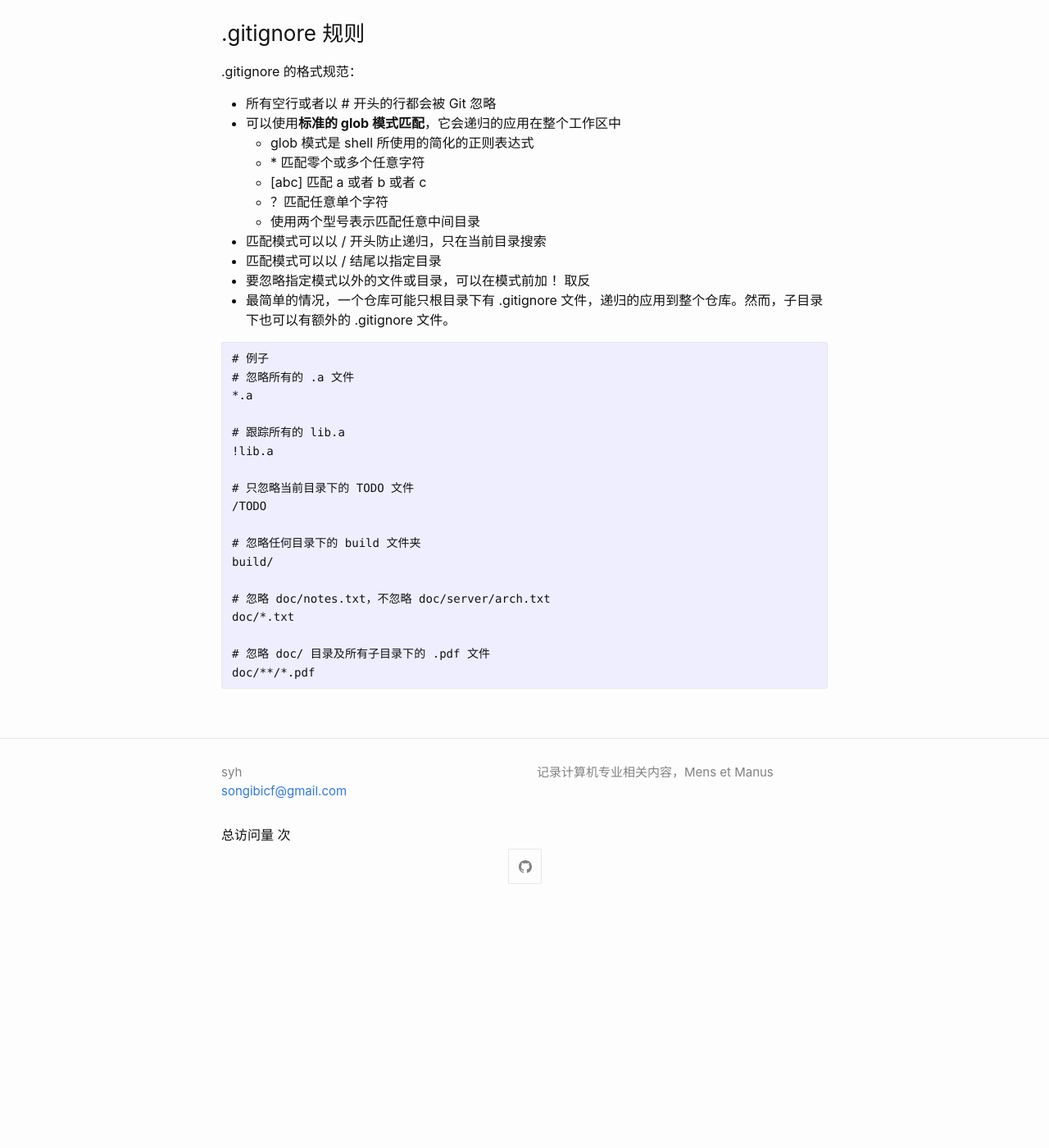
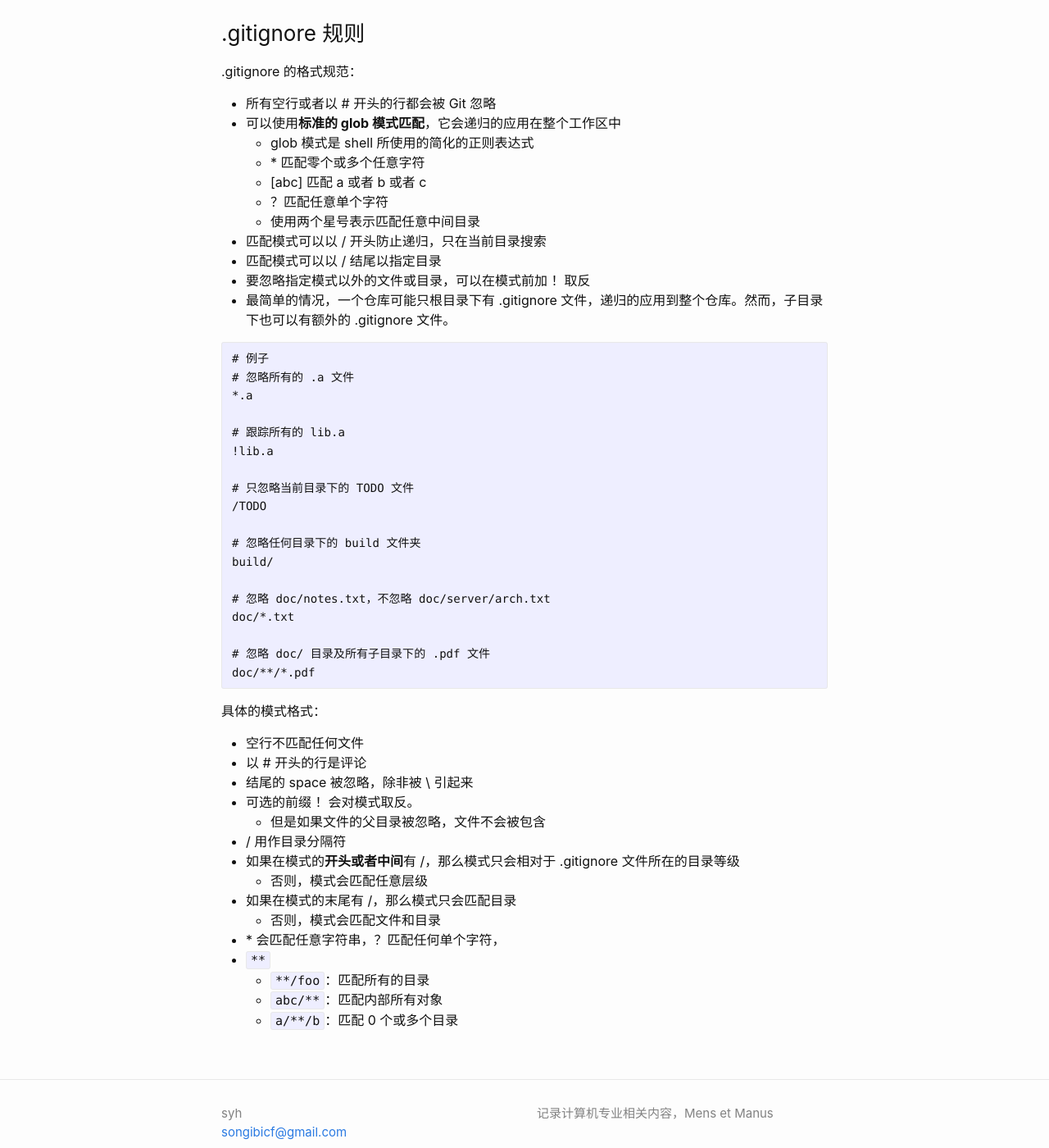
Before and after one commit to syh-1/syh-1.github.io, a Jekyll site: the page built from _posts/Git/2022-11-05-Git-0002.md, in a window 1280 px wide and 1400 px high, scrolled down 2582 px. Shown: the whole window at 82% size. Built offline with Jekyll 4.4.1, drawn with Linux system fonts in a browser that asks for light colours; comment, search, counter and statistics services are not loaded; before the commit the page ends 3695 px from its top, so only the background shows below that.

Commit message:
修改 Git-0002.md

```diff
--- a/_posts/Git/2022-11-05-Git-0002.md
+++ b/_posts/Git/2022-11-05-Git-0002.md
@@ -110,7 +110,7 @@ width = "500" />
     - \* 匹配零个或多个任意字符
     - [abc] 匹配 a 或者 b 或者 c
     - ？匹配任意单个字符
-    - 使用两个型号表示匹配任意中间目录
+    - 使用两个星号表示匹配任意中间目录
 * 匹配模式可以以 / 开头防止递归，只在当前目录搜索
 * 匹配模式可以以 / 结尾以指定目录
 * 要忽略指定模式以外的文件或目录，可以在模式前加 ！取反
@@ -136,3 +136,20 @@ doc/*.txt
 # 忽略 doc/ 目录及所有子目录下的 .pdf 文件
 doc/**/*.pdf
 ~~~
+
+具体的模式格式：
+* 空行不匹配任何文件
+* 以 # 开头的行是评论
+* 结尾的 space 被忽略，除非被 \\ 引起来
+* 可选的前缀 ！会对模式取反。
+    - 但是如果文件的父目录被忽略，文件不会被包含
+* / 用作目录分隔符
+* 如果在模式的**开头或者中间**有 /，那么模式只会相对于 .gitignore 文件所在的目录等级
+    - 否则，模式会匹配任意层级
+* 如果在模式的末尾有 /，那么模式只会匹配目录
+    - 否则，模式会匹配文件和目录
+* \* 会匹配任意字符串，？匹配任何单个字符，
+* `**`
+    - `**/foo`：匹配所有的目录
+    - `abc/**`：匹配内部所有对象
+    - `a/**/b`：匹配 0 个或多个目录
```
